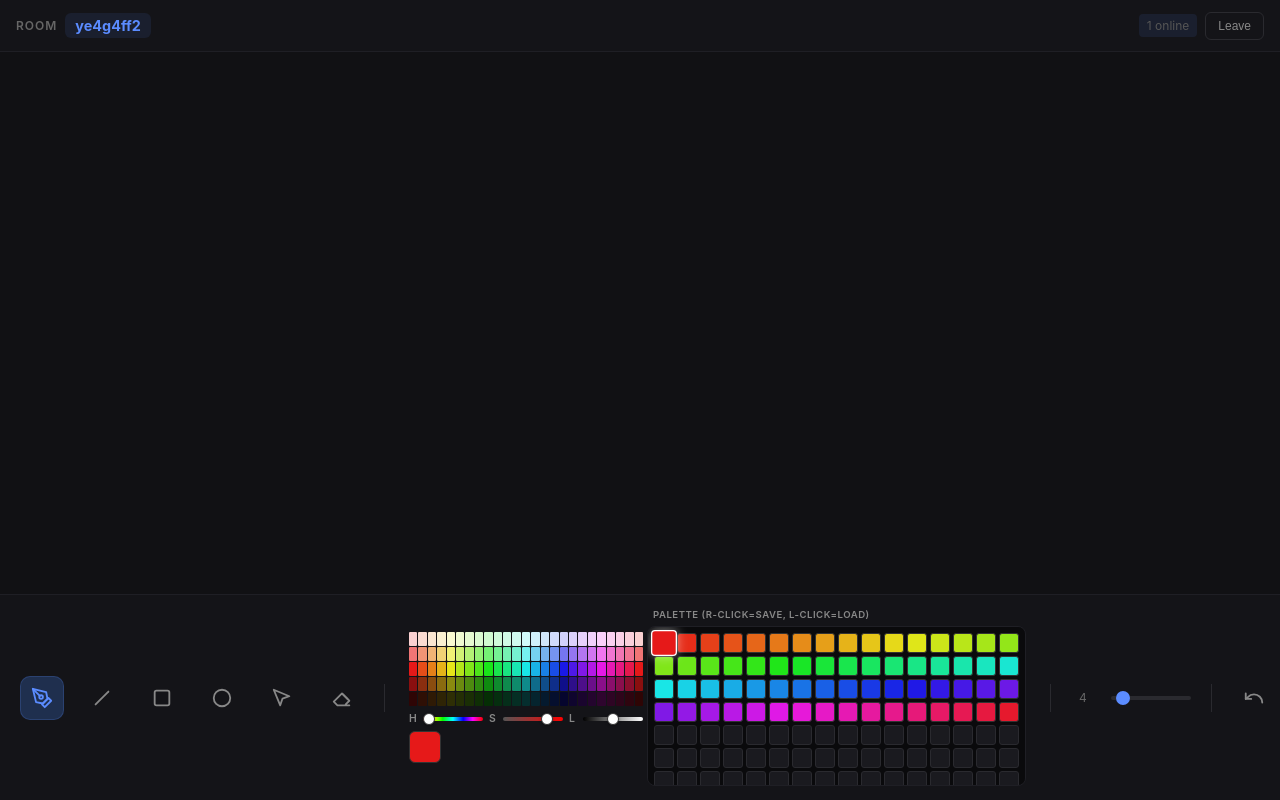
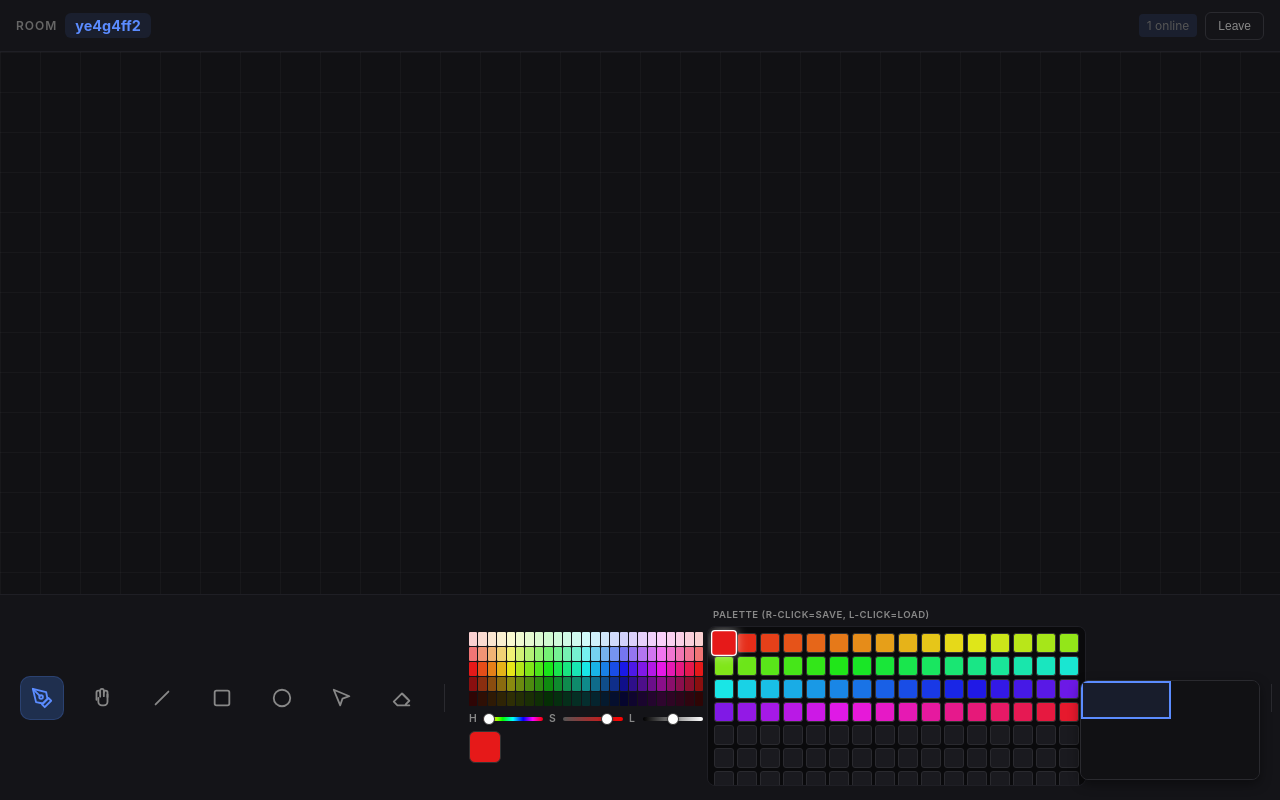
Before and after one commit to chris-yooo/MalMit, a website: page public/index.html in a window 1280 px wide. Both pictures are taken after typing "Sample", "Sample" into the empty fields and a click on the button "Create Random Room". Drawn offline with nearby package versions, Linux system fonts and the light colour scheme; no server answers.

Commit message:
feat: pan & minimap for cross-device viewport compatibility

```diff
--- a/public/index.html
+++ b/public/index.html
@@ -138,7 +138,7 @@
     #canvas-wrap {
       flex: 1;
       position: relative;
-      overflow: hidden;
+      overflow: auto;
       background: #111114;
     }
     #main-canvas {
@@ -146,6 +146,11 @@
       top: 0;
       left: 0;
       cursor: crosshair;
+      background: #111114;
+      background-image:
+        linear-gradient(rgba(255,255,255,0.03) 1px, transparent 1px),
+        linear-gradient(90deg, rgba(255,255,255,0.03) 1px, transparent 1px);
+      background-size: 40px 40px;
     }
     #cursor-layer {
       position: absolute;
@@ -487,7 +492,30 @@
     #refine-btn { display: none; }
     #refine-btn.visible { display: flex; }
     #refine-btn.loading { opacity: 0.6; pointer-events: none; }
-    /* Selection Overlay */
+    /* Minimap */
+    #minimap {
+      position: fixed;
+      bottom: 20px;
+      right: 20px;
+      width: 180px;
+      height: 100px;
+      background: #141418;
+      border: 1px solid #2a2a2f;
+      border-radius: 8px;
+      z-index: 200;
+      overflow: hidden;
+      box-shadow: 0 4px 12px rgba(0,0,0,0.4);
+    }
+    #minimap-canvas {
+      width: 100%;
+      height: 100%;
+    }
+    #minimap-viewport {
+      position: absolute;
+      border: 2px solid #5b8cff;
+      background: rgba(91,140,255,0.1);
+      pointer-events: none;
+    }
     .selection-rect {
       position: absolute;
       border: 2px dashed #5b8cff;
@@ -547,6 +575,9 @@
     <div id="tool-bar">
       <button class="tool-btn active" data-tool="pen" title="Pen">
         <svg viewBox="0 0 24 24" fill="none" stroke="currentColor" stroke-width="2" stroke-linecap="round" stroke-linejoin="round"><path d="M12 19l7-7 3 3-7 7-3-3z"/><path d="M18 13l-1.5-7.5L2 2l3.5 14.5L13 18l5-5z"/><path d="M2 2l7.586 7.586"/><circle cx="11" cy="11" r="2"/></svg>
+      </button>
+      <button class="tool-btn" data-tool="pan" title="Pan (Maus ziehen)">
+        <svg viewBox="0 0 24 24" fill="none" stroke="currentColor" stroke-width="2" stroke-linecap="round" stroke-linejoin="round"><path d="M18 11V6a2 2 0 0 0-2-2v0a2 2 0 0 0-2 2v0"/><path d="M14 10V4a2 2 0 0 0-2-2v0a2 2 0 0 0-2 2v2"/><path d="M10 10.5V6a2 2 0 0 0-2-2v0a2 2 0 0 0-2 2v8"/><path d="M18 8v8a4 4 0 0 1-4 4h-2a4 4 0 0 1-4-4v-4"/></svg>
       </button>
       <button class="tool-btn" data-tool="line" title="Line">
         <svg viewBox="0 0 24 24" fill="none" stroke="currentColor" stroke-width="2" stroke-linecap="round" stroke-linejoin="round"><line x1="5" y1="19" x2="19" y2="5"/></svg>
@@ -582,6 +613,10 @@
         <svg viewBox="0 0 24 24" fill="none" stroke="currentColor" stroke-width="2" stroke-linecap="round" stroke-linejoin="round"><path d="M21 15v4a2 2 0 01-2 2H5a2 2 0 01-2-2v-4"/><polyline points="7 10 12 15 17 10"/><line x1="12" y1="15" x2="12" y2="3"/></svg>
       </button>
     </div>
+    <div id="minimap">
+      <canvas id="minimap-canvas"></canvas>
+      <div id="minimap-viewport"></div>
+    </div>
   </div>
 
   <div class="toast" id="toast"></div>
@@ -597,13 +632,17 @@
       currentRoom: null,
       username: '',
       socket: null,
-      strokes: [],           // local strokes for undo
-      peerStrokes: {},       // remote strokes keyed by strokeId
+      strokes: [],
+      peerStrokes: {},
       peerCursors: {},
       currentStroke: null,
-      lineStart: null,       // for line/rect/circle preview
+      lineStart: null,
       undoStack: [],
     };
+
+    // Virtual canvas dimensions
+    const CANVAS_W = 2560;
+    const CANVAS_H = 1440;
 
     // ========== DOM ==========
     const welcome = document.getElementById('welcome');
@@ -896,31 +935,96 @@
     }
 
     function resizeCanvas() {
-      const rect = canvasWrap.getBoundingClientRect();
-      // Preserve content during resize
-      const tempCanvas = document.createElement('canvas');
-      tempCanvas.width = canvas.width;
-      tempCanvas.height = canvas.height;
-      tempCanvas.getContext('2d').drawImage(canvas, 0, 0);
-
-      canvas.width = rect.width * devicePixelRatio;
-      canvas.height = rect.height * devicePixelRatio;
-      canvas.style.width = rect.width + 'px';
-      canvas.style.height = rect.height + 'px';
-
-      cursorCanvas.width = rect.width * devicePixelRatio;
-      cursorCanvas.height = rect.height * devicePixelRatio;
-      cursorCanvas.style.width = rect.width + 'px';
-      cursorCanvas.style.height = rect.height + 'px';
-
-      ctx.scale(devicePixelRatio, devicePixelRatio);
-      cursorCtx.scale(devicePixelRatio, devicePixelRatio);
-
-      // Restore
-      ctx.drawImage(tempCanvas, 0, 0, tempCanvas.width, tempCanvas.height,
-        0, 0, rect.width, rect.height);
+      // Set canvas to virtual size
+      canvas.width = CANVAS_W * devicePixelRatio;
+      canvas.height = CANVAS_H * devicePixelRatio;
+      canvas.style.width = CANVAS_W + 'px';
+      canvas.style.height = CANVAS_H + 'px';
+
+      cursorCanvas.width = CANVAS_W * devicePixelRatio;
+      cursorCanvas.height = CANVAS_H * devicePixelRatio;
+      cursorCanvas.style.width = CANVAS_W + 'px';
+      cursorCanvas.style.height = CANVAS_H + 'px';
+
+      ctx.setTransform(devicePixelRatio, 0, 0, devicePixelRatio, 0, 0);
+      cursorCtx.setTransform(devicePixelRatio, 0, 0, devicePixelRatio, 0, 0);
 
       redrawAll();
+      updateMinimap();
+    }
+
+    // ========== Pan & Minimap ==========
+    let isPanning = false;
+    let panStartX = 0;
+    let panStartY = 0;
+    let scrollStartX = 0;
+    let scrollStartY = 0;
+
+    function startPan(e) {
+      if (state.tool !== 'pan') return;
+      isPanning = true;
+      panStartX = e.clientX;
+      panStartY = e.clientY;
+      scrollStartX = canvasWrap.scrollLeft;
+      scrollStartY = canvasWrap.scrollTop;
+      canvas.style.cursor = 'grabbing';
+    }
+
+    function movePan(e) {
+      if (!isPanning) return;
+      const dx = panStartX - e.clientX;
+      const dy = panStartY - e.clientY;
+      canvasWrap.scrollLeft = scrollStartX + dx;
+      canvasWrap.scrollTop = scrollStartY + dy;
+      updateMinimap();
+    }
+
+    function endPan() {
+      isPanning = false;
+      canvas.style.cursor = state.tool === 'pan' ? 'grab' : 'crosshair';
+    }
+
+    function updateMinimap() {
+      const mmCanvas = document.getElementById('minimap-canvas');
+      const mmCtx = mmCanvas.getContext('2d');
+      mmCanvas.width = 180;
+      mmCanvas.height = 100;
+
+      // Draw strokes on minimap
+      mmCtx.fillStyle = '#111114';
+      mmCtx.fillRect(0, 0, 180, 100);
+
+      const scaleX = 180 / CANVAS_W;
+      const scaleY = 100 / CANVAS_H;
+
+      // Draw all strokes
+      const drawStrokeMM = (stroke) => {
+        mmCtx.strokeStyle = stroke.color;
+        mmCtx.lineWidth = Math.max(1, stroke.size * scaleX);
+        mmCtx.beginPath();
+        if (stroke.points && stroke.points.length > 0) {
+          mmCtx.moveTo(stroke.points[0].x * scaleX, stroke.points[0].y * scaleY);
+          for (let i = 1; i < stroke.points.length; i++) {
+            mmCtx.lineTo(stroke.points[i].x * scaleX, stroke.points[i].y * scaleY);
+          }
+          mmCtx.stroke();
+        }
+      };
+
+      for (const stroke of state.strokes) drawStrokeMM(stroke);
+      for (const id in state.peerStrokes) drawStrokeMM(state.peerStrokes[id]);
+
+      // Draw viewport indicator
+      const viewEl = document.getElementById('minimap-viewport');
+      const wrapRect = canvasWrap.getBoundingClientRect();
+      const vx = canvasWrap.scrollLeft * scaleX;
+      const vy = canvasWrap.scrollTop * scaleY;
+      const vw = Math.min(wrapRect.width * scaleX, 180);
+      const vh = Math.min(wrapRect.height * scaleY, 100);
+      viewEl.style.left = vx + 'px';
+      viewEl.style.top = vy + 'px';
+      viewEl.style.width = vw + 'px';
+      viewEl.style.height = vh + 'px';
     }
 
     function getPos(e) {
@@ -937,7 +1041,11 @@
     // ========== Drawing ==========
     function startDraw(e) {
       if (e.target !== canvas && e.target !== cursorCanvas) return;
-      if (state.tool === 'select') return; // Selection handled separately
+      if (state.tool === 'select') return;
+      if (state.tool === 'pan') {
+        startPan(e);
+        return;
+      }
       e.preventDefault();
       const pos = getPos(e);
       state.drawing = true;
@@ -985,6 +1093,10 @@
     }
 
     function moveDraw(e) {
+      if (isPanning) {
+        movePan(e);
+        return;
+      }
       if (!state.drawing) return;
       e.preventDefault();
       const pos = getPos(e);
@@ -1002,6 +1114,10 @@
     }
 
     function endDraw(e) {
+      if (isPanning) {
+        endPan();
+        return;
+      }
       if (!state.drawing) return;
       e.preventDefault();
       state.drawing = false;
@@ -1095,8 +1211,7 @@
     }
 
     function redrawAll() {
-      const rect = canvasWrap.getBoundingClientRect();
-      ctx.clearRect(0, 0, rect.width, rect.height);
+      ctx.clearRect(0, 0, CANVAS_W, CANVAS_H);
 
       // Draw local strokes
       for (const stroke of state.strokes) {
@@ -1342,6 +1457,7 @@
         toolBtns.forEach(b => b.classList.remove('active'));
         btn.classList.add('active');
         state.tool = btn.dataset.tool;
+        canvas.style.cursor = state.tool === 'pan' ? 'grab' : 'crosshair';
         if (state.tool !== 'select') clearSelection();
       });
     });
@@ -1457,6 +1573,7 @@
 
     // Resize handler
     window.addEventListener('resize', resizeCanvas);
+canvasWrap.addEventListener('scroll', updateMinimap);
 
     // Initial peers display
     updatePeersDisplay(1);
```
